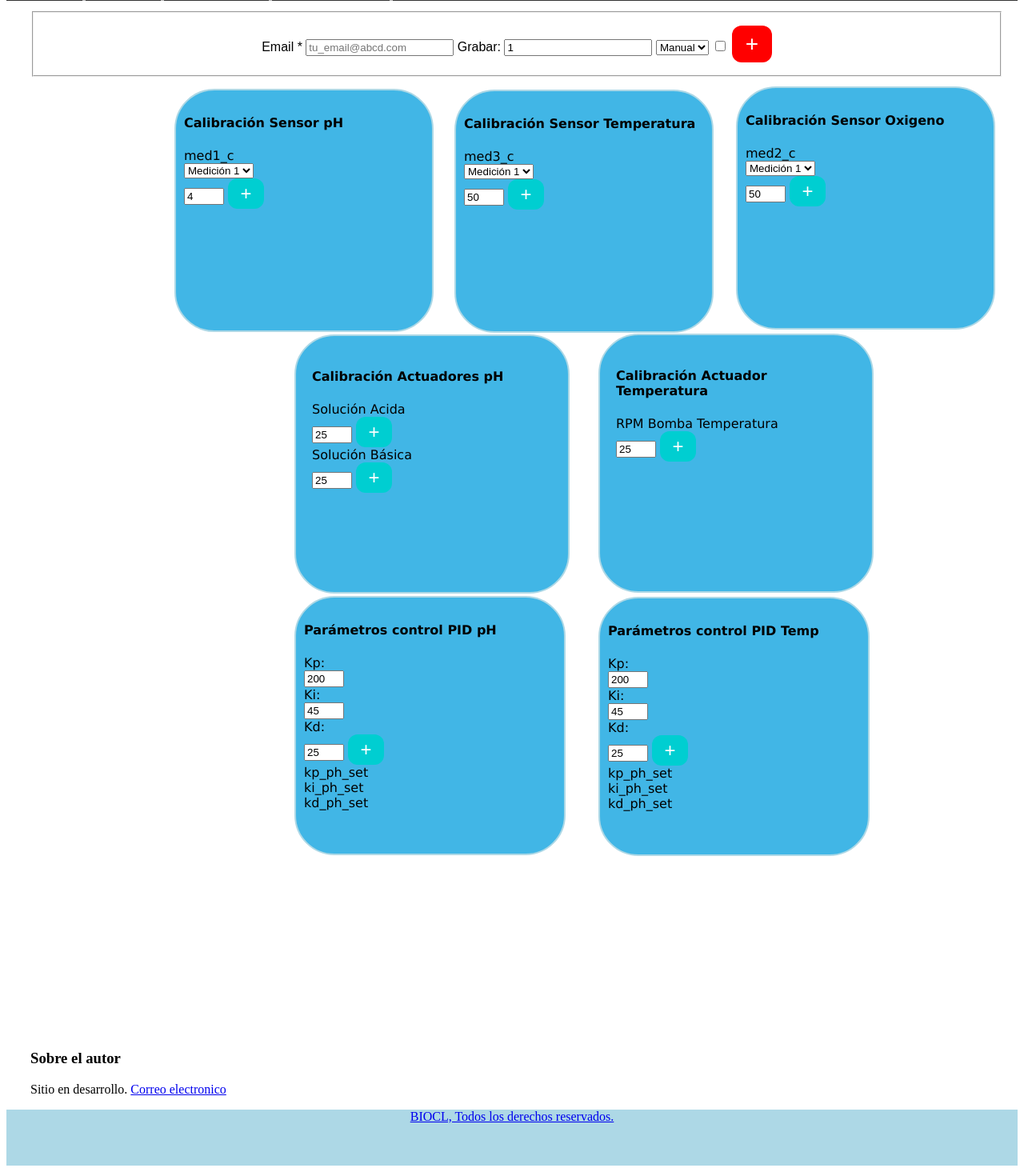
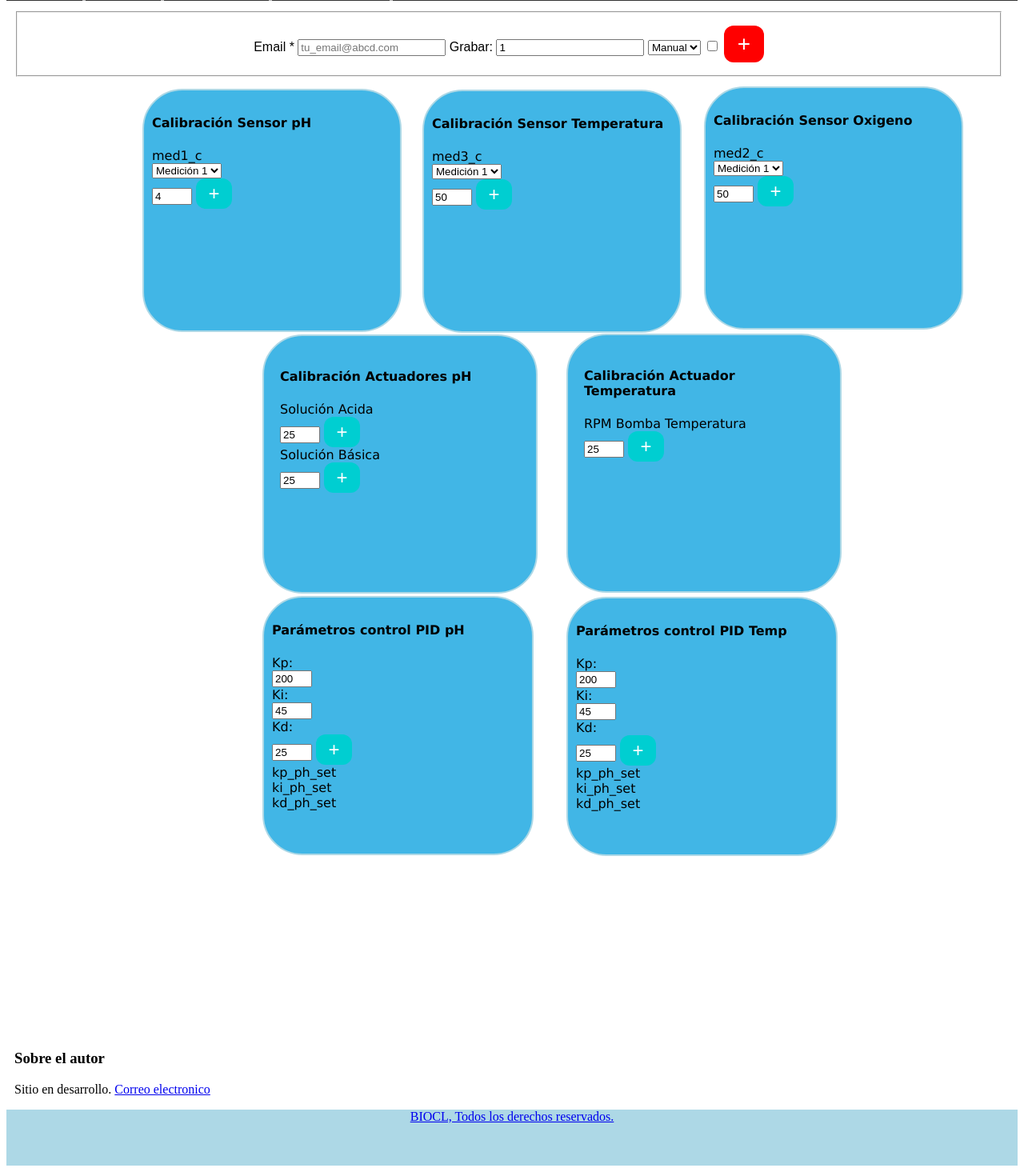
Before and after one commit to hooper2chile/biocl_system, a Flask app: page /calibrar in a window 1280 px wide. Shown: the part 174-1639 px from the top of the page at 80% size. Run offline with Flask 2, Linux system fonts and the light colour scheme; parts of the project's set-up code (start-up, migrations or seed data) failed here and were passed over.

Commit message:
pid html+

```diff
--- a/static/stylesheets/calibrar.css
+++ b/static/stylesheets/calibrar.css
@@ -213,7 +213,7 @@ fieldset {
 
 
 .centrar{
-  margin-left: 30px;
+  margin-left: 10px;
 /*  margin-right: auto;
     margin-left: auto;
   */
```
